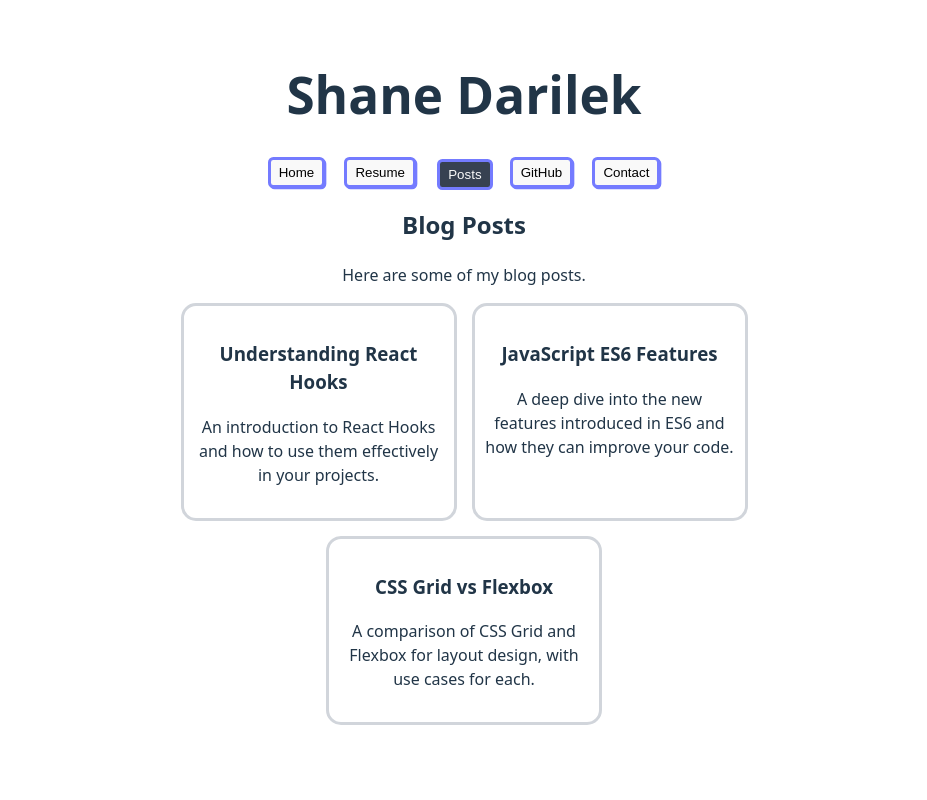
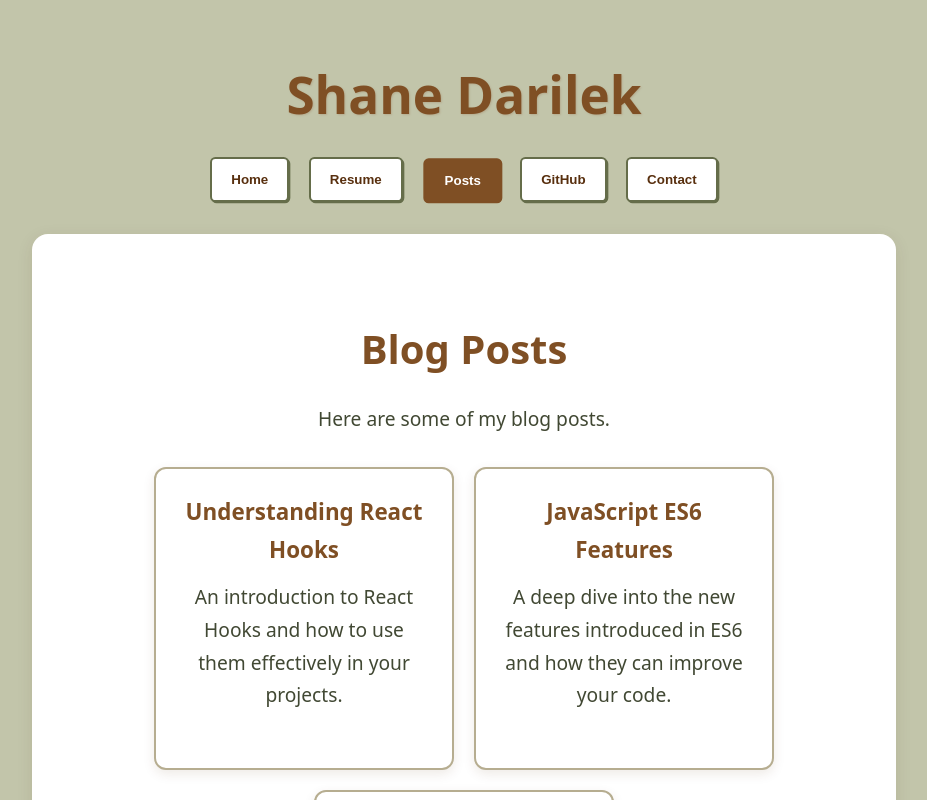
Before and after one commit to wsehsatnoen/swd, a React (Vite) app: page / in a window 1280 px wide. Both pictures are taken after a click on the button "Posts". Shown: the top 800 px of the page, without its empty margins (176-1103 px from the left). Built offline with nearby package versions, Linux system fonts and the light colour scheme.

Commit message:
added the color palette I wanted, added some functionality to the posts

```diff
--- a/src/App.css
+++ b/src/App.css
@@ -3,11 +3,15 @@
   margin: 0 auto;
   padding: 2rem;
   text-align: center;
+  background-color: var(--background-color);
+  color: var(--text-primary);
 }
 
 h1 {
   font-size: 3.2em;
   line-height: 1.1;
+  color: var(--primary-color);
+  text-shadow: 1px 1px 2px var(--color-beige);
 }
 
 nav {
@@ -15,39 +19,48 @@ nav {
   list-style-type: none;
   display: flex;
   justify-content: center;
+  margin: 2rem 0;
 }
 
 button {
   margin: 0 0.6rem;
-  padding: 0.3rem 0.5rem;
-  border: #747bff;
-  border-style: solid;
+  padding: 0.8rem 1.2rem;
+  border: 2px solid var(--secondary-color);
   border-radius: 0.4em;
-  box-shadow: .10em .10em 0 #747bff;
-  transition-duration: 500ms ease-in-out;
+  background-color: var(--card-background);
+  color: var(--text-primary);
+  font-weight: 600;
+  box-shadow: 0.1em 0.1em 0 var(--secondary-color);
+  transition: all 300ms ease-in-out;
+  cursor: pointer;
 }
 
 button:hover {
-  background-color: #374151;
-  color: #f9f9f9;
-  cursor: pointer;
-  position: relative;
-  transition-duration: 500ms ease-in-out;
+  background-color: var(--hover-color);
+  color: var(--card-background);
+  transform: translate(-0.1em, -0.1em);
+  box-shadow: 0.2em 0.2em 0 var(--secondary-color);
+  transition: all 300ms ease-in-out;
 }
 
 button.active {
-  background-color: #374151;
-  color: #f9f9f9;
-  box-shadow:none;
-  position: relative;
-  right: -.15em;
-  bottom: -.15em;
+  background-color: var(--primary-color);
+  color: var(--card-background);
+  box-shadow: none;
+  transform: translate(0.1em, 0.1em);
+  border-color: var(--primary-color);
 }
 
 /* Page transition styles */
 .page-content {
   transition: opacity 0.3s ease-in-out;
-  min-height: 400px; /* Prevents layout shift during transitions */
+  min-height: 400px;
+  width: 100%;
+  background-color: var(--card-background);
+  border-radius: 1rem;
+  padding: 2rem;
+  margin-top: 2rem;
+  box-shadow: 0 4px 16px rgba(88, 47, 14, 0.1);
 }
 
 .fade-in {
@@ -56,6 +69,61 @@ button.active {
 
 .fade-out {
   opacity: 0;
+}
+
+/* Page-specific styles */
+.page-content h2 {
+  color: var(--primary-color);
+  font-size: 2.5rem;
+  margin-bottom: 1.5rem;
+  text-align: center;
+}
+
+.page-content p {
+  color: var(--text-secondary);
+  font-size: 1.2rem;
+  line-height: 1.7;
+  text-align: center;
+  max-width: 600px;
+  margin: 0 auto 2rem;
+}
+
+/* Homepage styles */
+.homepage-content {
+  padding: 3rem 2rem;
+}
+
+.homepage-content h2 {
+  background: linear-gradient(135deg, var(--primary-color), var(--accent-color));
+  -webkit-background-clip: text;
+  -webkit-text-fill-color: transparent;
+  background-clip: text;
+}
+
+/* Contact page styles */
+.contact-content {
+  padding: 2rem;
+}
+
+.contact-info {
+  background: var(--background-color);
+  border-radius: 1rem;
+  padding: 2rem;
+  margin: 2rem auto;
+  max-width: 500px;
+  border: 2px solid var(--border-color);
+  box-shadow: 0 4px 12px rgba(88, 47, 14, 0.1);
+}
+
+.contact-info h3 {
+  color: var(--secondary-color);
+  margin-bottom: 1rem;
+}
+
+.contact-info p {
+  color: var(--text-primary);
+  text-align: left;
+  margin-bottom: 0.5rem;
 }
 
 @media (max-width: 600px) {
--- a/src/Posts.css
+++ b/src/Posts.css
@@ -1,16 +1,147 @@
+.posts-container {
+  max-width: 800px;
+  margin: 0 auto;
+  padding: 20px;
+  color: var(--text-primary);
+}
+
+.posts-container h2 {
+  color: var(--primary-color);
+  text-align: center;
+  margin-bottom: 1rem;
+}
+
+.posts-container p {
+  color: var(--text-secondary);
+  text-align: center;
+}
+
+/* Transition wrapper */
+.post-content {
+  opacity: 1;
+  transition: opacity 0.3s ease-in-out;
+}
+
+.post-content.fade-out {
+  opacity: 0;
+}
+
+.post-content.fade-in {
+  opacity: 1;
+}
+
+/* Post list styling */
 .post-list {
   display: flex;
-  max-width: 800px;
   flex-wrap: wrap;
-  justify-content: center;
-  gap: 15px;
+  justify-content: center ;
+  gap: 20px;
+  margin-top: 20px;
 }
 
 .post-item {
-  border-style: solid;
-  border-color: #d1d5db;
-  padding: 15px 10px;
-  border-radius: 15px;
-  min-width: 200px;
-  max-width: 250px;
+  background: var(--card-background);
+  max-width: 300px;
+  border: 2px solid var(--border-color);
+  border-radius: 12px;
+  padding: 24px;
+  cursor: pointer;
+  transition: all 0.3s ease;
+  box-shadow: 0 4px 12px rgba(88, 47, 14, 0.1);
 }
+
+.post-item:hover {
+  transform: translateY(-4px);
+  box-shadow: 0 8px 24px rgba(88, 47, 14, 0.2);
+  border-color: var(--accent-color);
+  background-color: var(--background-color);
+}
+
+.post-item h3 {
+  margin: 0 0 12px 0;
+  color: var(--primary-color);
+  font-size: 1.4em;
+  font-weight: 600;
+}
+
+.post-item p {
+  margin: 0;
+  color: var(--text-secondary);
+  line-height: 1.6;
+}
+
+/* Post detail styling */
+.post-detail {
+  background: var(--card-background);
+  border-radius: 12px;
+  padding: 32px;
+  box-shadow: 0 4px 16px rgba(88, 47, 14, 0.1);
+  margin: 20px;
+  border: 1px solid var(--border-color);
+}
+
+.back-button {
+  background: var(--secondary-color);
+  color: var(--card-background);
+  border: none;
+  padding: 12px 24px;
+  border-radius: 8px;
+  cursor: pointer;
+  font-size: 14px;
+  font-weight: 600;
+  transition: all 0.3s ease;
+  margin-bottom: 24px;
+}
+
+.back-button:hover {
+  background: var(--primary-color);
+  transform: translateX(-4px);
+  box-shadow: 0 2px 8px rgba(88, 47, 14, 0.3);
+}
+
+.post-detail h2 {
+  margin: 0 0 20px 0;
+  color: var(--primary-color);
+  font-size: 2.2em;
+  font-weight: 700;
+}
+
+.post-excerpt {
+  font-style: italic;
+  color: var(--text-muted);
+  font-size: 1.1em;
+  margin-bottom: 24px;
+  padding: 20px;
+  background: var(--background-color);
+  border-left: 4px solid var(--accent-color);
+  border-radius: 8px;
+}
+
+.post-content {
+  line-height: 1.7;
+  color: var(--text-secondary);
+}
+
+.post-content p {
+  margin-bottom: 18px;
+  color: var(--text-secondary);
+}
+
+/* Responsive design */
+@media (max-width: 768px) {
+  .posts-container {
+    padding: 15px;
+  }
+
+  .post-detail {
+    padding: 24px;
+  }
+
+  .post-detail h2 {
+    font-size: 1.8em;
+  }
+
+  .post-item {
+    padding: 20px;
+  }
+}
--- a/src/Posts.jsx
+++ b/src/Posts.jsx
@@ -1,3 +1,4 @@
+import React, { useState } from 'react';
 import "./Posts.css";
 
 const postItems = [
@@ -7,19 +8,81 @@ const postItems = [
 ];
 
 function Posts() {
+  const [currentPost, setCurrentPost] = useState(0);
+  const [isTransitioning, setIsTransitioning] = useState(false);
+
+  const handlePostClick = (index) => {
+    if (isTransitioning) return; // Prevent clicks during transition
+
+    setIsTransitioning(true);
+    setTimeout(() => {
+      setCurrentPost(index + 1);
+      setIsTransitioning(false);
+    }, 150); // Half of the CSS transition duration
+  };
+
+  const handleBackClick = () => {
+    if (isTransitioning) return; // Prevent clicks during transition
+
+    setIsTransitioning(true);
+    setTimeout(() => {
+      setCurrentPost(0);
+      setIsTransitioning(false);
+    }, 150);
+  };
+
   return (
-    <div>
+    <div className="posts-container">
       <h2>Blog Posts</h2>
       <p>Here are some of my blog posts.</p>
-      <div className="post-list">
-        {postItems.map((post, index) => (
-        <div key={index} className="post-item">
+
+      <div className={`post-content ${isTransitioning ? 'fade-out' : 'fade-in'}`}>
+        {currentPost === 0 && (
+          <PostList onPostClick={handlePostClick} />
+        )}
+
+        {currentPost > 0 && (
+          <Post
+            postIndex={currentPost - 1}
+            onBack={handleBackClick}
+          />
+        )}
+      </div>
+    </div>
+  );
+}
+
+function PostList({ onPostClick }) {
+  return (
+    <div className="post-list">
+      {postItems.map((post, index) => (
+        <div key={index} className="post-item" onClick={() => onPostClick(index)}>
           <h3>{post.title}</h3>
           <p>{post.excerpt}</p>
         </div>
       ))}
+    </div>
+  );
+}
+
+function Post({ postIndex, onBack }) {
+  const post = postItems[postIndex];
+
+  if (!post) {
+    return <div>Post not found</div>;
+  }
+
+  return (
+    <div className="post-detail">
+      <button onClick={onBack} className="back-button">
+        ← Back to Posts
+      </button>
+      <h2>{post.title}</h2>
+      <p className="post-excerpt">{post.excerpt}</p>
+      <div className="post-content">
+        <p>Full content of the post goes here...</p>
+        <p>This is where you would add the complete blog post content. You can add multiple paragraphs, code examples, images, and any other content you want to include in your blog post.</p>
       </div>
-
     </div>
   );
 }
--- a/src/Resume.css
+++ b/src/Resume.css
@@ -2,9 +2,46 @@
   display: flex;
   flex-direction: column;
   align-items: center;
+  background-color: var(--card-background);
+  border-radius: 1rem;
+  padding: 2rem;
+  margin: 1rem;
+  box-shadow: 0 4px 16px rgba(88, 47, 14, 0.15);
+  max-width: 1000px;
+  margin: 0 auto;
+}
+
+.resume-section {
+  margin-bottom: 2rem;
+  padding: 1.5rem;
+  background-color: var(--background-color);
+  border-radius: 0.5rem;
+  border-left: 4px solid var(--primary-color);
+  width: 100%;
+}
+
+.resume-section h2 {
+  color: var(--primary-color);
+  font-size: 1.5rem;
+  margin-bottom: 1rem;
+  text-transform: uppercase;
+  letter-spacing: 1px;
+}
+
+.resume-section h3 {
+  color: var(--secondary-color);
+  font-size: 1.2rem;
+  margin-bottom: 0.5rem;
+}
+
+.resume-section p, .resume-section li {
+  color: var(--text-secondary);
+  line-height: 1.6;
 }
 
 img {
   max-width: 100%;
   height: auto;
+  border-radius: 0.5rem;
+  box-shadow: 0 2px 8px rgba(88, 47, 14, 0.1);
 }
--- a/src/index.css
+++ b/src/index.css
@@ -3,10 +3,32 @@
   line-height: 1.5;
   font-weight: 400;
 
-  /* Dark mode styles */
-  color-scheme: light dark;
-  color: rgba(255, 255, 255, 0.87);
-  background-color: #242424;
+  /* Custom Color Palette */
+  --color-darkest: #582f0e;
+  --color-dark-brown: #7f4f24;
+  --color-medium-brown: #936639;
+  --color-light-brown: #a68a64;
+  --color-beige: #b6ad90;
+  --color-light-beige: #c2c5aa;
+  --color-sage: #a4ac86;
+  --color-olive: #656d4a;
+  --color-dark-green: #414833;
+  --color-darkest-green: #333d29;
+
+  /* Semantic color assignments */
+  --primary-color: var(--color-dark-brown);
+  --secondary-color: var(--color-olive);
+  --accent-color: var(--color-medium-brown);
+  --background-color: var(--color-light-beige);
+  --card-background: #ffffff;
+  --text-primary: var(--color-darkest);
+  --text-secondary: var(--color-dark-green);
+  --text-muted: var(--color-olive);
+  --border-color: var(--color-beige);
+  --hover-color: var(--color-sage);
+
+  color: var(--text-primary);
+  background-color: var(--background-color);
 
   font-synthesis: none;
   text-rendering: optimizeLegibility;
@@ -20,17 +42,12 @@ body {
   justify-content: center;
   min-width: 320px;
   min-height: 100vh;
+  background-color: var(--background-color);
+  color: var(--text-primary);
 }
 
-@media (prefers-color-scheme: light) {
-  :root {
-    color: #213547;
-    background-color: #ffffff;
-  }
-  a:hover {
-    color: #747bff;
-  }
-  button {
-    background-color: #f9f9f9;
-  }
+* {
+  box-sizing: border-box;
 }
+
+/* Remove old media query and replace with updated styles */
```
